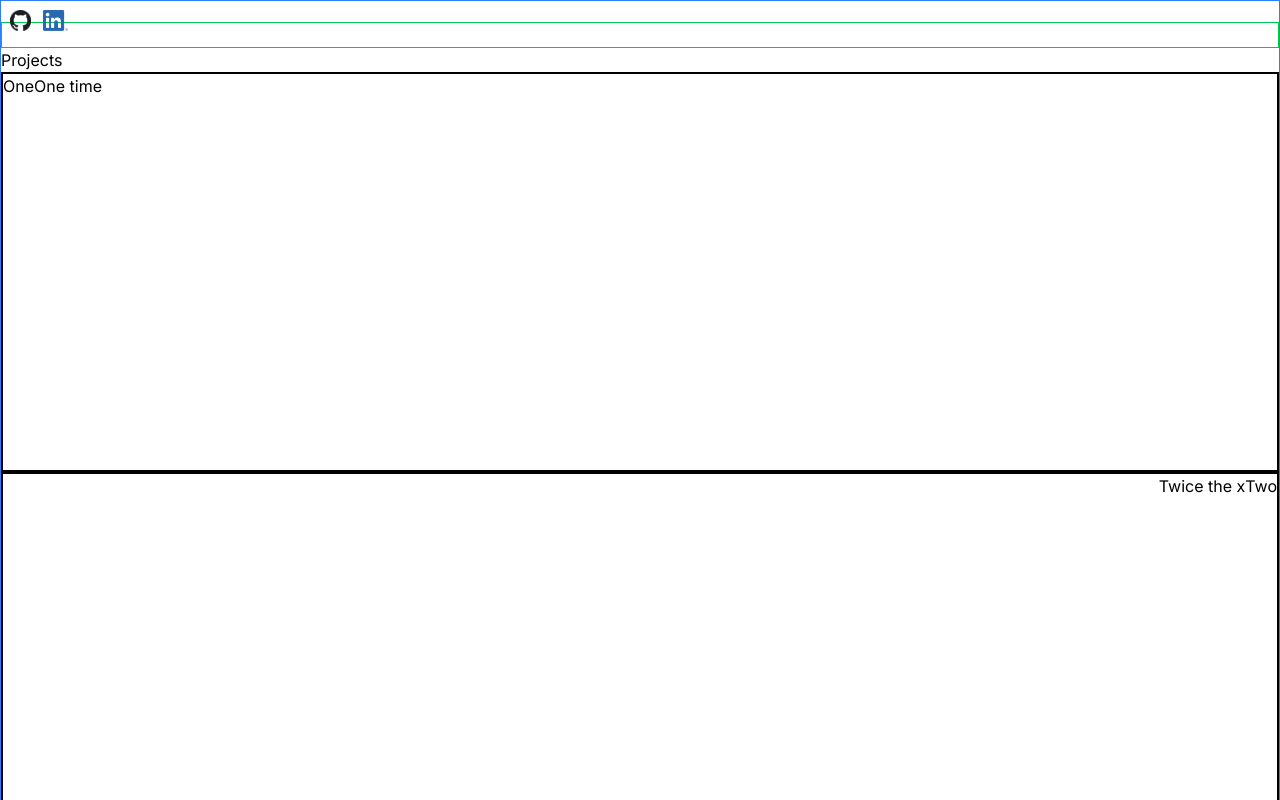
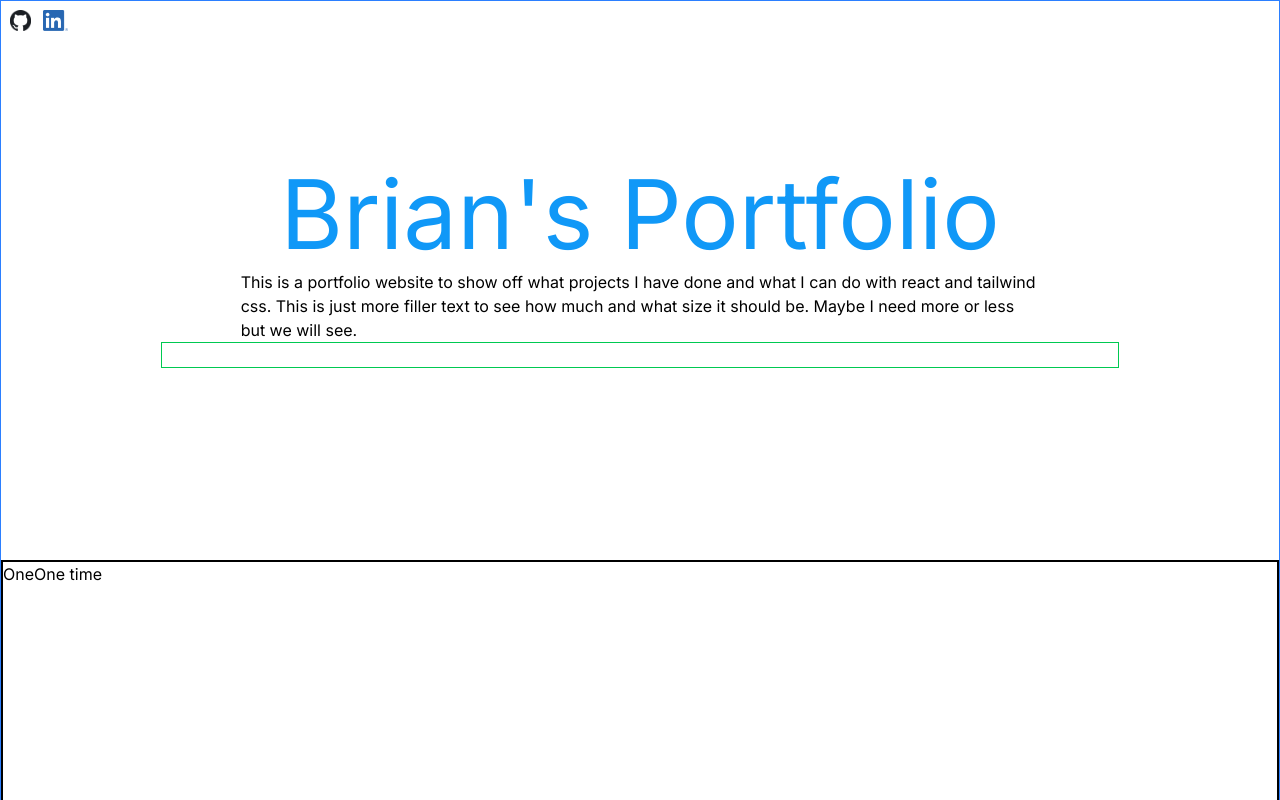
Before and after one commit to bschroedl/portfolio-project-main, a React (Vite) app: page / in a window 1280 px wide. Shown: the top 800 px of the page. Built offline with nearby package versions, Linux system fonts and the light colour scheme.

Commit message:
Update App.jsx to be cleaner with less html

```diff
--- a/src/App.jsx
+++ b/src/App.jsx
@@ -1,8 +1,8 @@
 // import { useState } from 'react'
 import NavBar from "./layouts/Navigation.jsx";
 import SplashScreen from "./components/NameAnimation.jsx";
-import Search from "./components/Search.jsx";
 import Projects from "./components/Projects.jsx";
+import Main from "./components/Main.jsx";
 
 function App() {
 
@@ -13,12 +13,11 @@ function App() {
     ]
 
   return (
-    <div className="border-1 border-blue-500">
+    <div className="border border-blue-500 relative">
         <SplashScreen />
         <NavBar />
-        <Search />
+        <Main />
         <div>
-            <h1>Projects</h1>
             {projectList.map((project, index) => (
                 <Projects key={project.id}
                           title={project.title}
@@ -26,7 +25,7 @@ function App() {
                           reverse={index % 2 === 1}/>
             ))}
         </div>
-        <div className="border-1 border-orange-500">Bottom</div>
+        <div className="border border-orange-500">Bottom</div>
           {/*Bottom of the page Contact  */}
     </div>
   )
```
